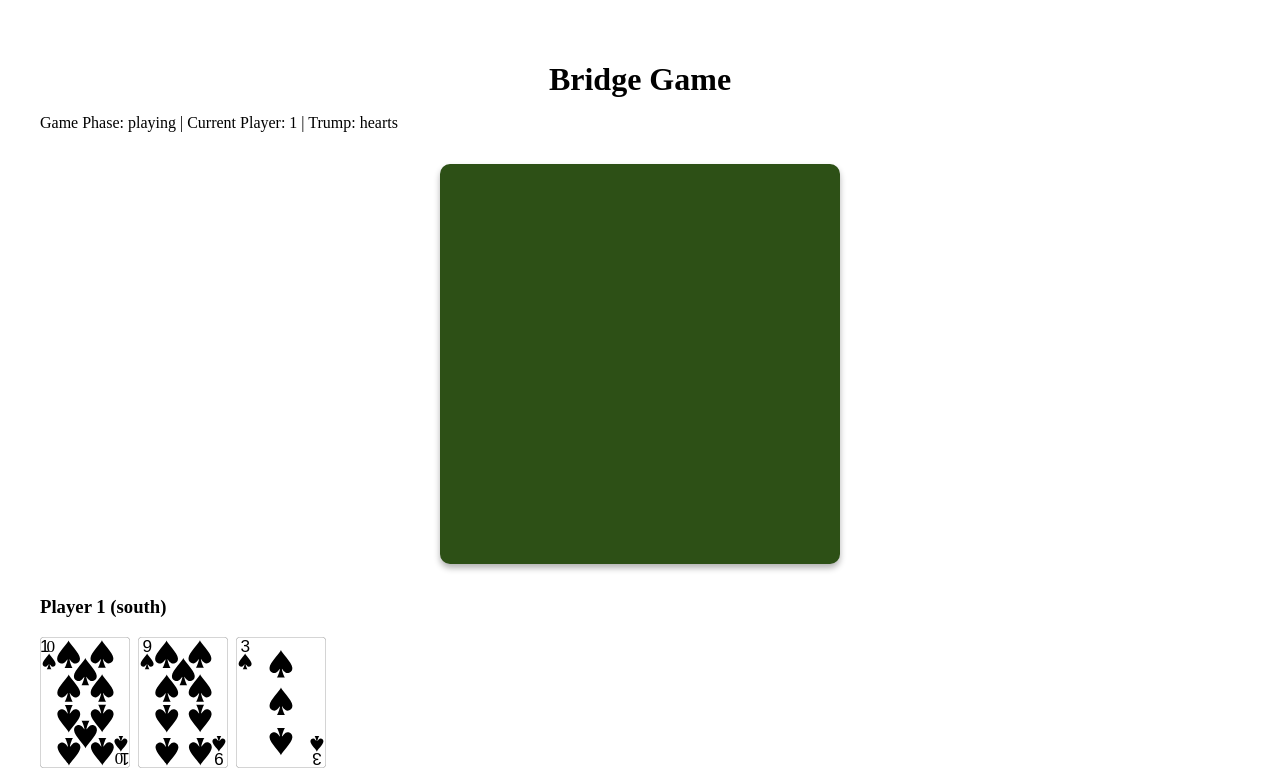
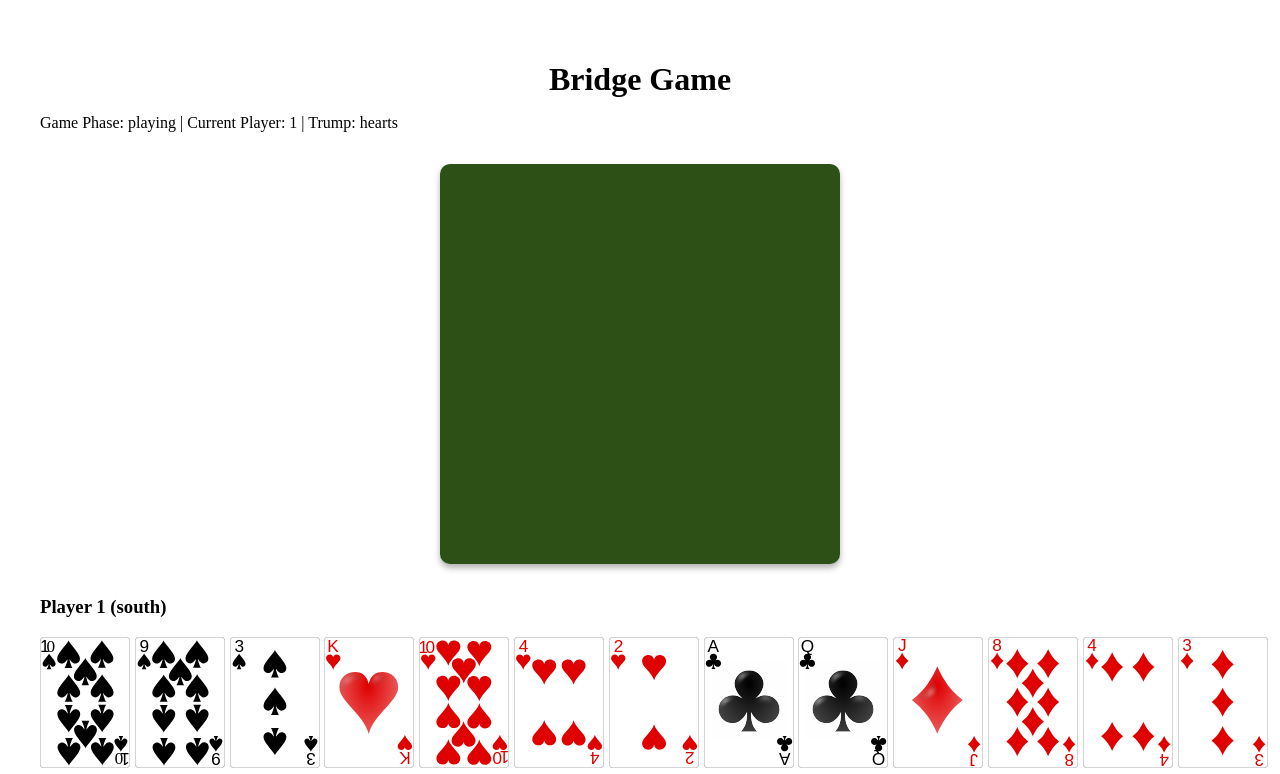
Before and after one commit to bruteforce774/DeckOfCards, a Vue app: page / in a window 1280 px wide. Shown: the top 774 px of the page. Built offline with nearby package versions, Linux system fonts and the light colour scheme.

Commit message:
make cards line up together horizontally

```diff
--- a/src/App.vue
+++ b/src/App.vue
@@ -104,8 +104,8 @@ function handleCardClick(card, playerId) {
 
     <div v-for="hand in groupedHands" :key="hand.playerId" class="player-hand">
       <h3>Player {{ hand.playerId }} ({{ game.players.find(p => p.id === hand.playerId)?.position }})</h3>
-      <div v-for="suit in suitOrder" :key="suit" class="suit-group">
-        <div>
+      <div class="cards-row">
+        <template v-for="suit in suitOrder" :key="suit">
           <Card
             v-for="card in hand.suits[suit]"
             :key="card.id"
@@ -114,9 +114,8 @@ function handleCardClick(card, playerId) {
             :clickable="hand.playerId === game.currentPlayer && game.gamePhase === 'playing'"
             @card-click="handleCardClick(card, hand.playerId)"
           />
-        </div>
+        </template>
       </div>
-      <hr />
     </div>
   </div>
 </template>
@@ -137,13 +136,17 @@ h1 {
   margin-bottom: 2rem;
 }
 
-.suit-group {
-  margin-bottom: 0.5rem;
+.cards-row {
+  display: flex;
+  gap: 0.3rem;
+  flex-wrap: nowrap;
 }
 
-.suit-group > div {
-  display: flex;
-  gap: 0.5rem;
-  flex-wrap: wrap;
+.cards-row .card-wrapper {
+  flex-shrink: 0;
+}
+
+.cards-row .card-wrapper img {
+  width: 70px;
 }
 </style>
```
